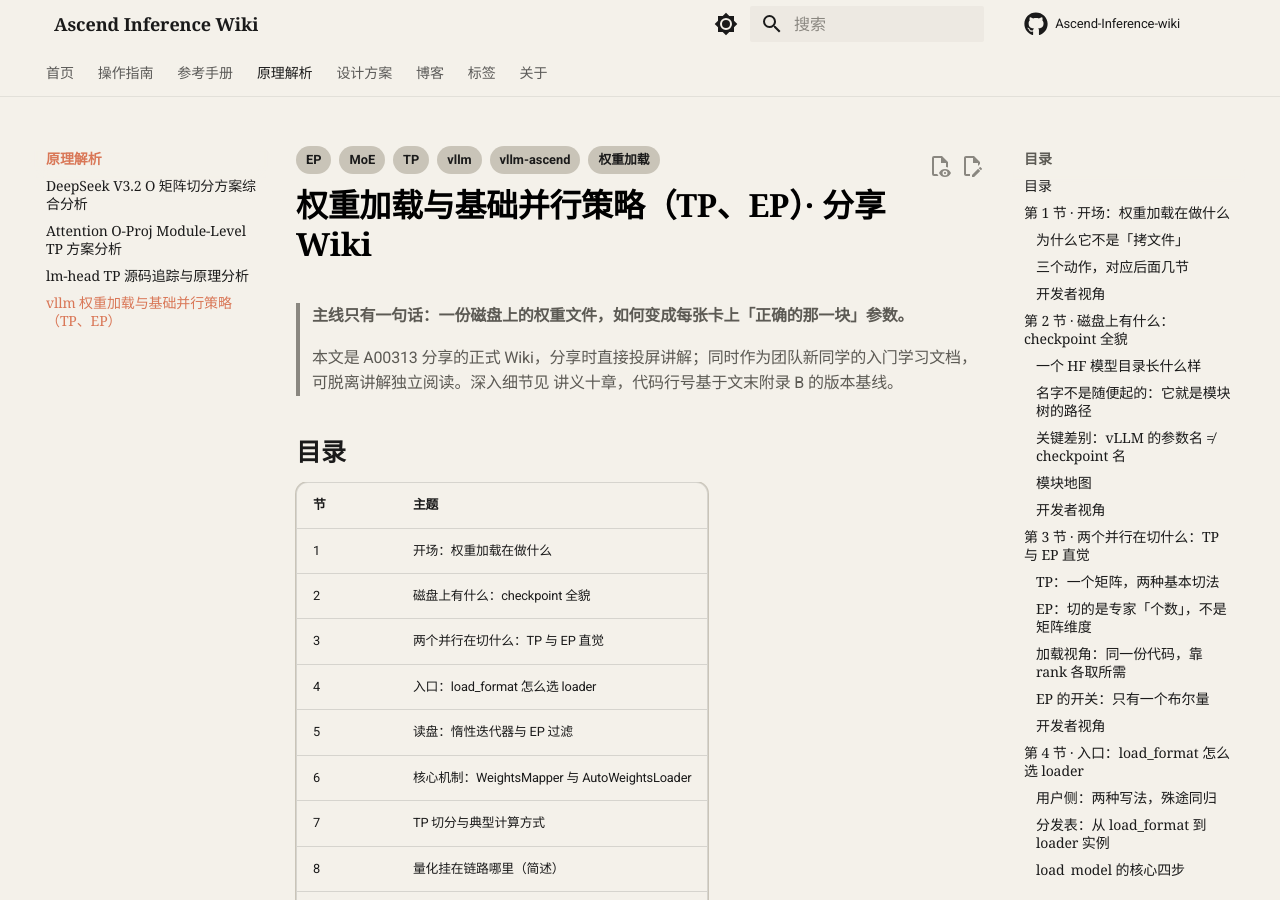
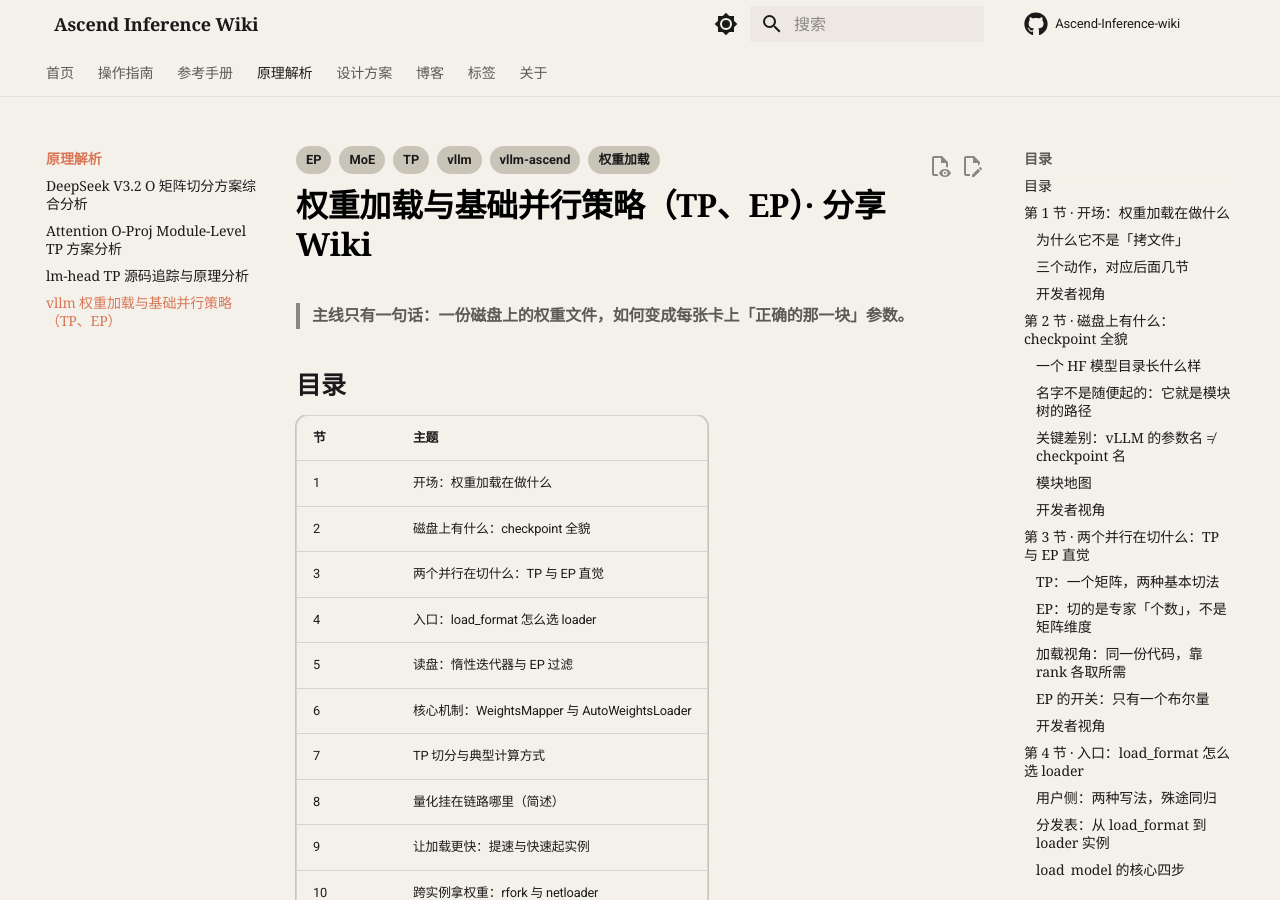
Before and after one commit to xuchi-0808/Ascend-Inference-wiki, an MkDocs documentation site: the page built from docs/explanations/vllm-weight-loading-tp-ep.md, in a window 1280 px wide and 900 px high. Built offline with MkDocs 1.6.1 and Material for MkDocs 9.7.7, drawn with Linux system fonts in a browser that asks for light colours; comment, search, counter and statistics services are not loaded; a style sheet for code colours, icons or effects is not loaded.

Commit message:
docs(explanations): drop share-session intro line from weight loading wiki

```diff
--- a/docs/explanations/vllm-weight-loading-tp-ep.md
+++ b/docs/explanations/vllm-weight-loading-tp-ep.md
@@ -12,8 +12,6 @@
 # 权重加载与基础并行策略（TP、EP）· 分享 Wiki
 
 > **主线只有一句话：一份磁盘上的权重文件，如何变成每张卡上「正确的那一块」参数。**
->
-> 本文是 A00313 分享的正式 Wiki，分享时直接投屏讲解；同时作为团队新同学的入门学习文档，可脱离讲解独立阅读。深入细节见 讲义十章，代码行号基于文末附录 B 的版本基线。
 
 ## 目录
 
```
